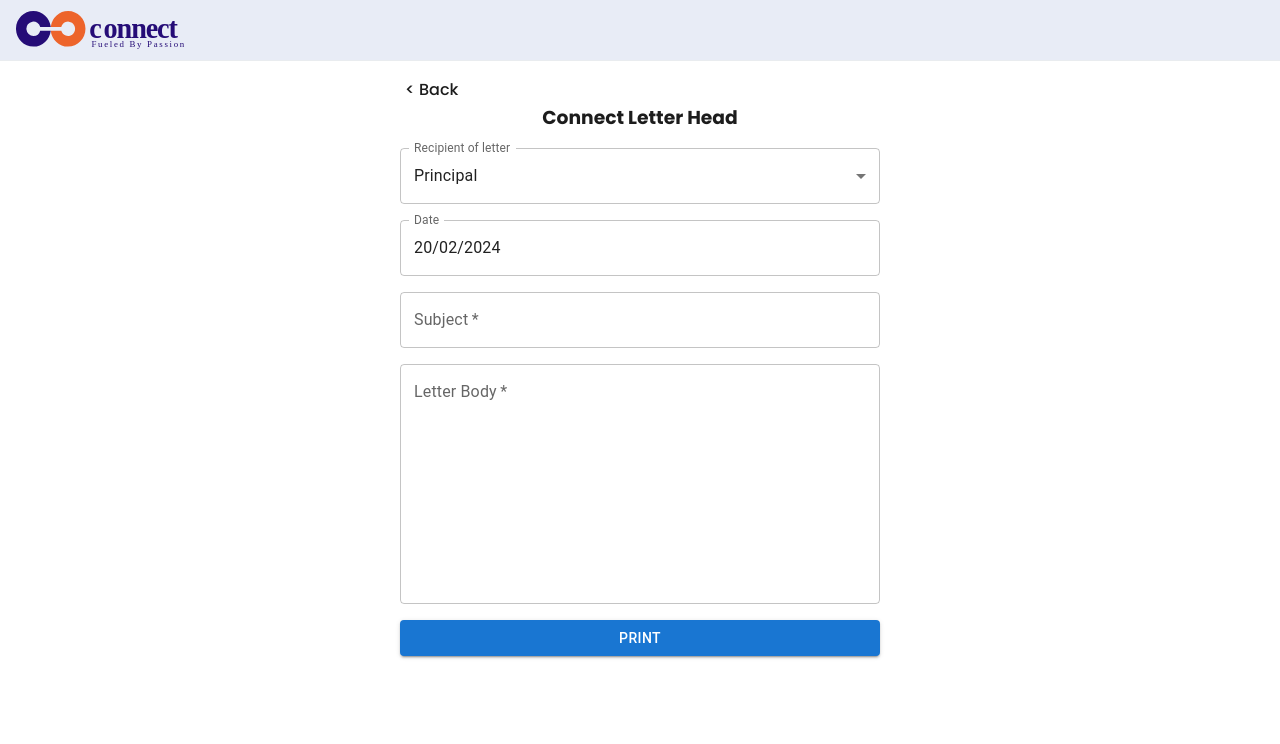
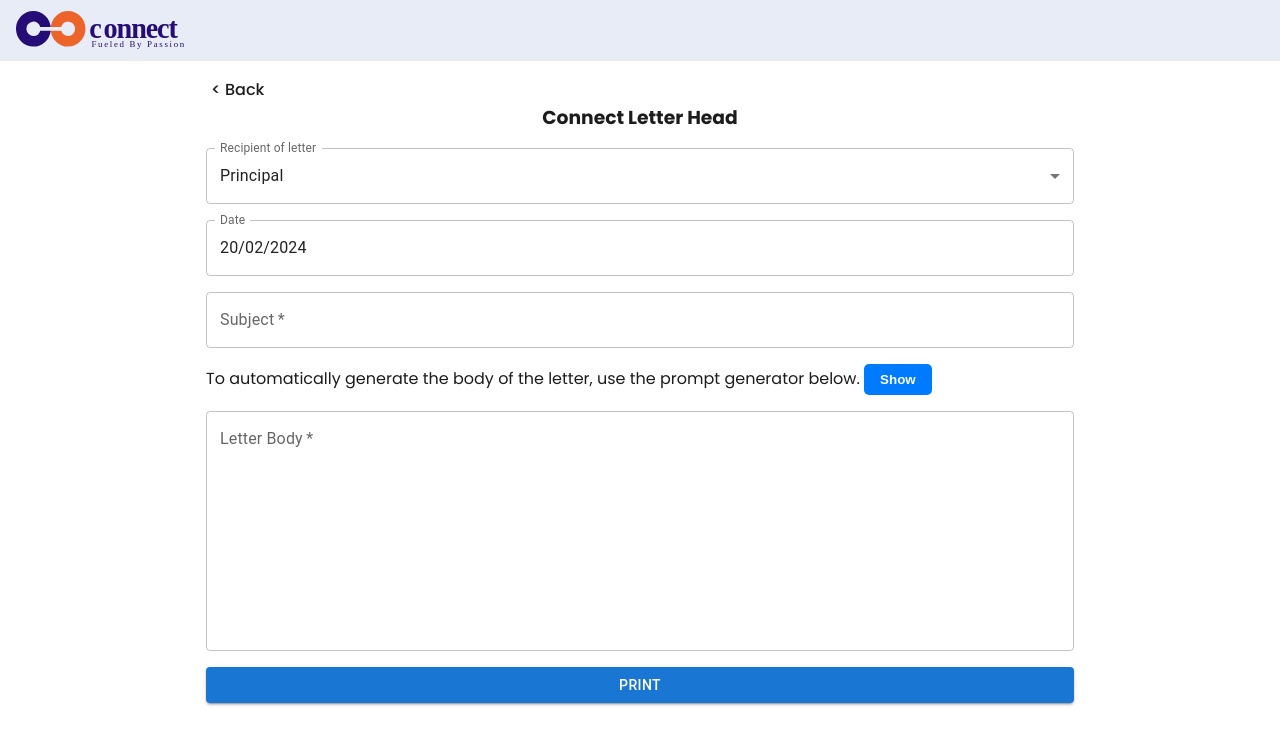
Before and after one commit to nahyansharvin/connect-letterhead, a React (Vite) app: page / in a window 1280 px wide. Both pictures are taken after a click on the element "Connect". Shown: the top 744 px of the page. Built offline with nearby package versions, Linux system fonts and the light colour scheme; what @react-pdf/renderer would draw is missing.

Commit message:
feat: implement AI-generated letter body feature using Google API

```diff
--- a/package.json
+++ b/package.json
@@ -12,6 +12,8 @@
   "dependencies": {
     "@emotion/react": "^11.11.3",
     "@emotion/styled": "^11.11.0",
+    "@formkit/auto-animate": "^0.8.2",
+    "@google/generative-ai": "^0.21.0",
     "@mui/material": "^5.15.10",
     "@mui/x-date-pickers": "^6.19.4",
     "@react-pdf/renderer": "^3.3.8",
--- a/src/components/Inputs/TextInput.tsx
+++ b/src/components/Inputs/TextInput.tsx
@@ -1,28 +1,37 @@
-import { ChangeEvent } from 'react'
-import { TextField } from '@mui/material'
+import { ChangeEvent } from "react";
+import { TextField } from "@mui/material";
+import { useAutoAnimate } from "@formkit/auto-animate/react";
 
 type TextInputProps = {
-    multiline?: boolean,
-    rows?: string,
-    type?: string,
-    label: string,
-    value: string | undefined,
-    setValue: (value: string) => void
-}
+  multiline?: boolean;
+  rows?: string;
+  type?: string;
+  label: string;
+  value: string | undefined;
+  setValue: (value: string) => void;
+};
 
-function TextInput({multiline,rows,type,label,value,setValue}: TextInputProps) {
-
-    const handleChange = (e: ChangeEvent<HTMLInputElement>) => setValue(e.target.value);
-
+function TextInput({
+  multiline,
+  rows,
+  type,
+  label,
+  value,
+  setValue,
+}: TextInputProps) {
+  const [parent, enableAnimations] = useAutoAnimate(/* optional config */);
+  const handleChange = (e: ChangeEvent<HTMLInputElement>) =>
+    setValue(e.target.value);
 
   return (
     <TextField
+      ref={parent}
       fullWidth
       multiline={multiline}
       rows={rows}
       required
-            id='outlined-basic'
-            variant='outlined'
+      id="outlined-basic"
+      variant="outlined"
       margin="none"
       type={type}
       label={label}
@@ -31,7 +40,7 @@ function TextInput({multiline,rows,type,label,value,setValue}: TextInputProps) {
       error={value === "" ? true : false}
       helperText={value === "" ? `${label} cannot be empty` : null}
     />
-    )
+  );
 }
 
-export default TextInput
+export default TextInput;
--- a/src/pages/AddLetterBody/AddLetterBody.css
+++ b/src/pages/AddLetterBody/AddLetterBody.css
@@ -1,6 +1,8 @@
 .body-container{
     position: relative;
     padding: 1rem;
+    max-width: 900px;
+        margin: 0 auto;
 }
 
 .body-container h3{
@@ -30,9 +32,32 @@
 .pdf-download {
     margin-top: 1rem;
 }
-
-@media screen and (min-width: 1024px){
-    .body-container{
-        padding: 1rem 25rem;
-    }
+.error-msg{
+    color: red;
+    font-size: 0.9rem;
+    margin-top: 0.5rem;
 }
+.prompt-input{
+    padding: 0.5rem;
+    border: 1px solid #ccc;
+    border-radius: 5px;
+    width: 100%;
+    font-size: 1rem;
+    max-width: 100%;
+    min-width: 100%;
+    max-height: 160px;
+    min-height: 120px;
+}
+.show-btn{
+    padding: 0.5rem 1rem;
+    border: none;
+    border-radius: 5px;
+    background-color: #007bff;
+    font-weight: 600;
+    color: white;
+    cursor: pointer;
+    transition: all 0.2s ease;
+}
+.show-btn:hover{
+    background-color: #0056b3;
+}
--- a/src/pages/AddLetterBody/AddLetterBody.tsx
+++ b/src/pages/AddLetterBody/AddLetterBody.tsx
@@ -1,34 +1,45 @@
-import { Dispatch, SetStateAction, useState } from 'react'
-import './AddLetterBody.css'
+import { Dispatch, SetStateAction, useState, useRef } from "react";
+import { useAutoAnimate } from "@formkit/auto-animate/react";
+import "./AddLetterBody.css";
+
+// Google Generative AI SDK
+import { GoogleGenerativeAI } from "@google/generative-ai";
 
 //Custom Components
-import TextInput from '../../components/Inputs/TextInput'
-import SelectInput from '../../components/Inputs/SelectInput'
+import TextInput from "../../components/Inputs/TextInput";
+import SelectInput from "../../components/Inputs/SelectInput";
 
 //Data
-import { Recipients, Departments } from '../../data'
+import { Recipients, Departments } from "../../data";
 
 //Material UI
-import { Button } from '@mui/material'
-import { DatePicker } from '@mui/x-date-pickers/DatePicker';
-import { getDate, getDay } from '../../utils/formatDate'
-import { PDFDownloadLink } from '@react-pdf/renderer'
-import LetterHead from '../../components/LetterHead/LetterHead'
+import { Button } from "@mui/material";
+import { DatePicker } from "@mui/x-date-pickers/DatePicker";
+import { getDate, getDay } from "../../utils/formatDate";
+import { PDFDownloadLink } from "@react-pdf/renderer";
+import LetterHead from "../../components/LetterHead/LetterHead";
 
 type AddLetterBodyProps = {
-    club: string
-    setClub: Dispatch<SetStateAction<string>>
-}
+  club: string;
+  setClub: Dispatch<SetStateAction<string>>;
+};
 
 function AddLetterBody({ club, setClub }: AddLetterBodyProps) {
   //States
-    const [recipient, setRecipient] = useState<string>("Principal")
-    const [department, setDepartment] = useState<string>("Dept. of Computer Science")
-    const [toAddress, setToAddress] = useState<string>("")
-    const [date, setDate] = useState<Date>(new Date())
-    const [subject, setSubject] = useState<string>()
-    const [body, setBody] = useState<string>()
-    const [open, setOpen] = useState<boolean>(false)
+  const [prompt, setPrompt] = useState<string>("");
+  const [response, setResponse] = useState<string>("");
+  const [error, setError] = useState<string>("");
+  const [loading, setLoading] = useState<boolean>(false);
+  const [show, setShow] = useState<boolean>(false);
+  const [recipient, setRecipient] = useState<string>("Principal");
+  const [department, setDepartment] = useState<string>(
+    "Dept. of Computer Science"
+  );
+  const [toAddress, setToAddress] = useState<string>("");
+  const [date, setDate] = useState<Date>(new Date());
+  const [subject, setSubject] = useState<string>();
+  const [body, setBody] = useState<string>();
+  const [open, setOpen] = useState<boolean>(false);
   const [letterBody, setLetterBody] = useState({
     recipient: "Principal",
     designation: "",
@@ -37,15 +48,56 @@ function AddLetterBody({ club, setClub }: AddLetterBodyProps) {
     date: "",
     day: "",
     subject: "",
-        body: ""
-    })
+    body: "",
+  });
+  const [parent, enableAnimations] = useAutoAnimate(/* optional config */);
+
+  const sendPromptToGeminiAPI = async () => {
+    if (!prompt) {
+      setError("Please enter a prompt.");
+      setTimeout(() => {
+        setError("");
+      }, 3000);
+      return;
+    }
+    try {
+      setError("");
+      setLoading(true);
+      const apiKey = `${import.meta.env.VITE_API_KEY}`;
+      console.log(apiKey);
+
+      // Initialize the Google Generative AI SDK
+      const genAI = new GoogleGenerativeAI(apiKey);
+
+      // Fetch the model
+      const model = await genAI.getGenerativeModel({
+        model: "gemini-1.5-flash",
+      });
+      const ThePromt = `Write the body of a formal letter requesting permission to  ${prompt} from the ${recipient}  ${
+        recipient === "HOD" ? `of the ${department}` : ""
+      }. The tone should be polite and professional. Do not include the address, signature, or greeting.`;
+
+      // Send prompt and get the response
+      const result = await model.generateContent(ThePromt);
+
+      setResponse(result.response.text());
+      setBody(result.response.text());
+
+
+    } catch (error) {
+      console.error("Error calling the Google Gemini API:", error);
+      setResponse("Error occurred while calling the API.");
+    } finally {
+      setLoading(false);
+    }
+  };
 
   //Ser error in empty fields
   const errorSetter = () => {
-        if (!toAddress) setToAddress("")
-        if (!subject) setSubject("")
-        if (!body) setBody("")
-    }
+    if (!toAddress) setToAddress("");
+    if (!subject) setSubject("");
+    if (!body) setBody("");
+  };
 
   const handlePrintButton = () => {
     if (!date || !subject || !body || (recipient === "Others" && !toAddress)) {
@@ -54,25 +106,30 @@ function AddLetterBody({ club, setClub }: AddLetterBodyProps) {
       // Structure Data
       setLetterBody({
         recipient,
-                designation: recipient === "Principal" ? "The Principal" : "Head of Department",
+        designation:
+          recipient === "Principal" ? "The Principal" : "Head of Department",
         department,
         toAddress,
         date: getDate(date),
         day: getDay(date),
         subject,
-                body
+        body,
       });
       setOpen(true);
     }
-    }
+  };
+
+  const ToggleDisplay = () => {
+    setShow(!show);
+  };
 
   return (
-        <div className='body-container'>
-            <div className='back-btn' onClick={() => setClub("none")}>
+    <div className="body-container">
+      <div className="back-btn" onClick={() => setClub("none")}>
         <span>{`<`} Back</span>
       </div>
       <h3>{club} Letter Head</h3>
-            <div className='body-form'>
+      <div className="body-form" ref={parent}>
         <SelectInput
           label="Recipient of letter"
           menuItems={Recipients}
@@ -105,29 +162,72 @@ function AddLetterBody({ club, setClub }: AddLetterBodyProps) {
           }}
           disablePast
         />
-                <TextInput multiline label="Subject" value={subject} setValue={setSubject} />
-                <TextInput multiline rows="9" label="Letter Body" value={body} setValue={setBody} />
+        <TextInput
+          multiline
+          label="Subject"
+          value={subject}
+          setValue={setSubject}
+        />
+        <p>
+          To automatically generate the body of the letter, use the prompt
+          generator below.{" "}
+          <button onClick={ToggleDisplay} className="show-btn">
+            {show ? "Hide" : "Show"}
+          </button>
+        </p>
+        {show && (
+          <>
+            <textarea
+              className="prompt-input"
+              placeholder="Enter event details (e.g., Tech Fest, date, venue, program name)"
+              value={prompt}
+              onChange={(e) => setPrompt(e.target.value)}
+            />
+            {error && <p className="error-msg">{error}</p>}
             <Button
               fullWidth
-                    onClick={handlePrintButton}
+              onClick={sendPromptToGeminiAPI}
               variant="contained"
+              disabled={loading}
             >
+              {loading ? "Generating..." : "Send Prompt"}
+            </Button>
+          </>
+        )}
+        <TextInput
+          multiline
+          rows="9"
+          label={loading ? "Generating..." : "Letter Body"}
+          value={body}
+          setValue={setBody}
+        />
+
+        <Button fullWidth onClick={handlePrintButton} variant="contained">
           <span>Print</span>
         </Button>
       </div>
-            {open &&
-                <div className="pdf-download">
+      {open && (
+        <div className="pdf-download" ref={parent}>
           <PDFDownloadLink
             document={<LetterHead club={club} data={letterBody} />}
-                        fileName={`${club}-letter.pdf`}>
+            fileName={`${club}-letter.pdf`}
+          >
             {({ loading }) =>
-                            loading ? (<Button fullWidth disabled>Loading...</Button>) : (<Button variant='contained' fullWidth>Download</Button>)
+              loading ? (
+                <Button fullWidth disabled>
+                  Loading...
+                </Button>
+              ) : (
+                <Button variant="contained" fullWidth>
+                  Download
+                </Button>
+              )
             }
           </PDFDownloadLink>
         </div>
-            }
+      )}
     </div>
-    )
+  );
 }
 
-export default AddLetterBody
+export default AddLetterBody;
```
Also changed, not shown: 2 other files (tests, documents, lock files or other folders). Lines whose indentation alone changed are shown as unchanged.
